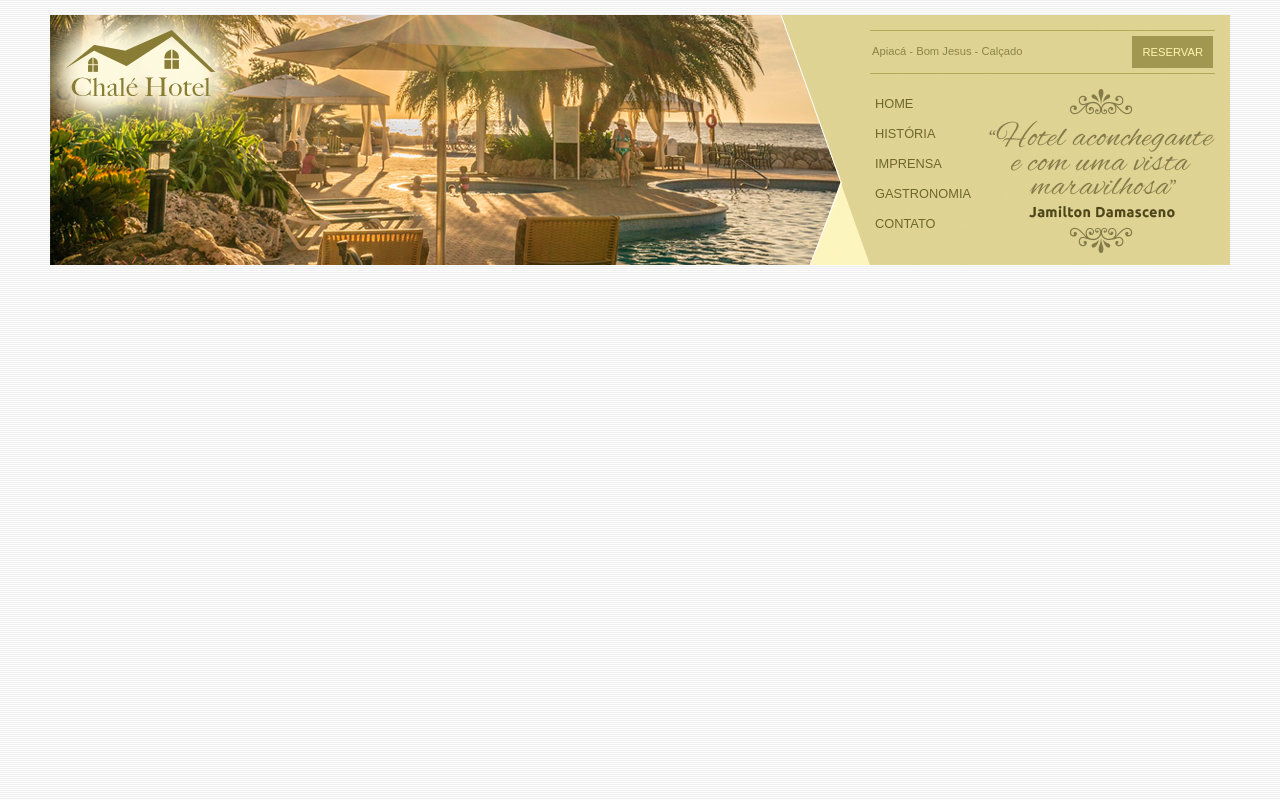
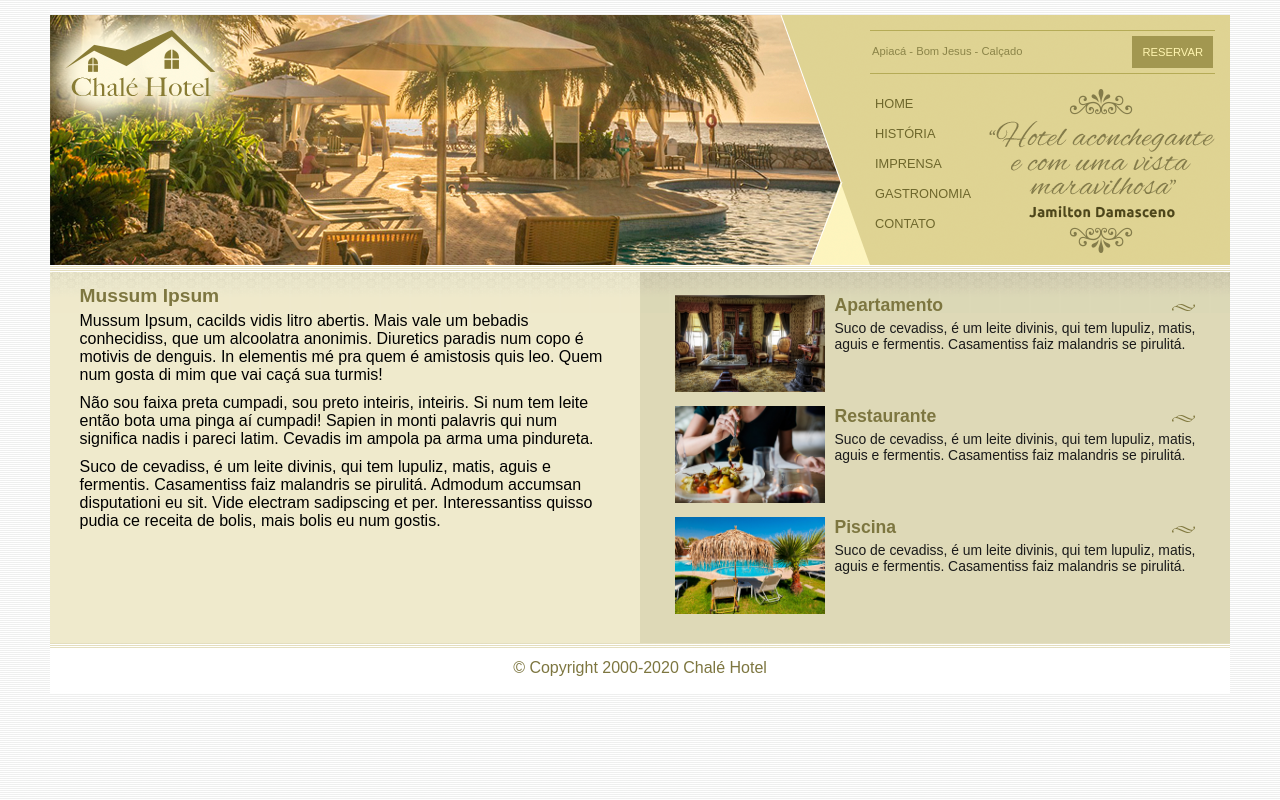
Before and after one commit to ph-robadel/UdemyDevWeb, a plain HTML site: page 5-ChaleHotel/index.html in a window 1280 px wide. Drawn offline with Linux system fonts and the light colour scheme.

Commit message:
Projeto Chalé Hotel Concluído

```diff
--- a/5-ChaleHotel/css/style.css
+++ b/5-ChaleHotel/css/style.css
@@ -18,9 +18,9 @@ ul{
 }
 
 #pagina{
-    background: #e4e4cc;
+    background: #e4e4cc url(../imagens/bg-container.png) top center repeat-y;
     margin: 0 auto;
-    min-width: 740px;
+    min-width: 760px;
     max-width: 1180px;
 }
 
@@ -118,5 +118,87 @@ ul{
 #menu-navegacao a:hover{
     background-color: #fdf6be;
 }
+/* FIM TOPO */
 
-/* FIM TOPO */
+
+.conteudo {
+    width: 90%;
+    margin: 0px auto;
+}
+
+
+/* INICIO AREA-PRINCIPAL */
+#area-principal{
+    background: url(../imagens/bg-area-principal.png) top left repeat-x;
+    width: 50%;
+    float: left;
+    padding: 15px 0px;
+}
+
+#area-principal h2{
+    color: #7d7640;
+    font-size: 1.2em;
+    padding: 5px 0px;
+}
+
+#area-principal p{
+    font-size: 1em;
+    margin-bottom: 10px;
+}
+/* FIM AREA-PRINCIPAL */
+
+
+
+/* INICIO AREA-LATERAL */
+#area-lateral{
+    background: url(../imagens/bg-area-lateral.png) top left repeat-x;
+    width: 50%;
+    float: right;
+    padding: 20px 0px;
+}
+
+/* INICIO opções */
+.opcoes{
+    display: block;
+    padding: 5px;
+    margin: 5px 0px;
+    height: 6em;
+}
+
+.opcoes:hover{
+    background: rgba(250, 240, 220, 0.4);
+    cursor: pointer;
+}
+
+.opcoes img{
+    width: 150px;
+    float: left;
+    margin-right: 10px;
+}
+
+.opcoes h2{
+    background: url(../imagens/ornamento.png) center right no-repeat;
+    color: #7d7640;
+    font-size: 1.1em;
+    padding-bottom: 4px;
+}
+
+.opcoes p{
+    font-size: 0.87em;
+    color: #1A1A1A;
+}
+/* FIM opções */
+
+/* FIM AREA-LATERAL*/
+
+
+
+/* INICIO RODAPE */
+#rodape{
+    clear:both;
+    background: white url(../imagens/bg-rodape.png) repeat-x top;
+    color: #7d7640;
+    padding: 16px;
+    text-align: center;
+}
+/* FIM RODAPE*/
--- a/5-ChaleHotel/index.html
+++ b/5-ChaleHotel/index.html
@@ -38,10 +38,64 @@
                         </div>
 
                     </div>
-                </div> <!-- Fim topo-menu-->
+                </div> <!-- Fim topo-menu -->
 
             </div> <!-- Fim topo-->
 
-        </div> <!-- Fim pagina-->
+
+            <div id="area-principal">
+                <div class="conteudo">
+                    <h2>Mussum Ipsum</h2>
+                    <p>
+                        Mussum Ipsum, cacilds vidis litro abertis. Mais vale um bebadis conhecidiss, que um alcoolatra anonimis. Diuretics paradis num copo é motivis de denguis. In elementis mé pra quem é amistosis quis leo. Quem num gosta di mim que vai caçá sua turmis!
+                    </p>
+                    <p>
+                        Não sou faixa preta cumpadi, sou preto inteiris, inteiris. Si num tem leite então bota uma pinga aí cumpadi! Sapien in monti palavris qui num significa nadis i pareci latim. Cevadis im ampola pa arma uma pindureta.
+                    </p>
+                    <p>
+                        Suco de cevadiss, é um leite divinis, qui tem lupuliz, matis, aguis e fermentis. Casamentiss faiz malandris se pirulitá. Admodum accumsan disputationi eu sit. Vide electram sadipscing et per. Interessantiss quisso pudia ce receita de bolis, mais bolis eu num gostis.
+                    </p>
+                </div>
+            </div><!-- Fim area-principal -->
+
+
+            <div id="area-lateral">
+                <div class="conteudo">
+                    <ul>
+                        <li class="opcoes">
+                            <a href="">
+                                <img src="imagens/apartamento.jpg">
+                                <h2>Apartamento</h2>
+                                <p>
+                                    Suco de cevadiss, é um leite divinis, qui tem lupuliz, matis, aguis e fermentis. Casamentiss faiz malandris se pirulitá.
+                                </p>
+                            </a>
+                        </li>
+                        <li class="opcoes">
+                            <a href="">
+                                <img src="imagens/restaurante.jpg">
+                                <h2>Restaurante</h2>
+                                <p>
+                                    Suco de cevadiss, é um leite divinis, qui tem lupuliz, matis, aguis e fermentis. Casamentiss faiz malandris se pirulitá.
+                                </p>
+                            </a>
+                        </li>
+                        <li class="opcoes">
+                            <a href="">
+                                <img src="imagens/piscina.jpg">
+                                <h2>Piscina</h2>
+                                <p>
+                                    Suco de cevadiss, é um leite divinis, qui tem lupuliz, matis, aguis e fermentis. Casamentiss faiz malandris se pirulitá.
+                                </p>
+                            </a>
+                        </li>
+                    </ul>
+                </div>
+            </div>
+
+            <div id="rodape">
+                &copy; Copyright 2000-2020 Chalé Hotel
+            </div>
+        </div> <!-- Fim area-lateral -->
     </body>
 </html>
```
